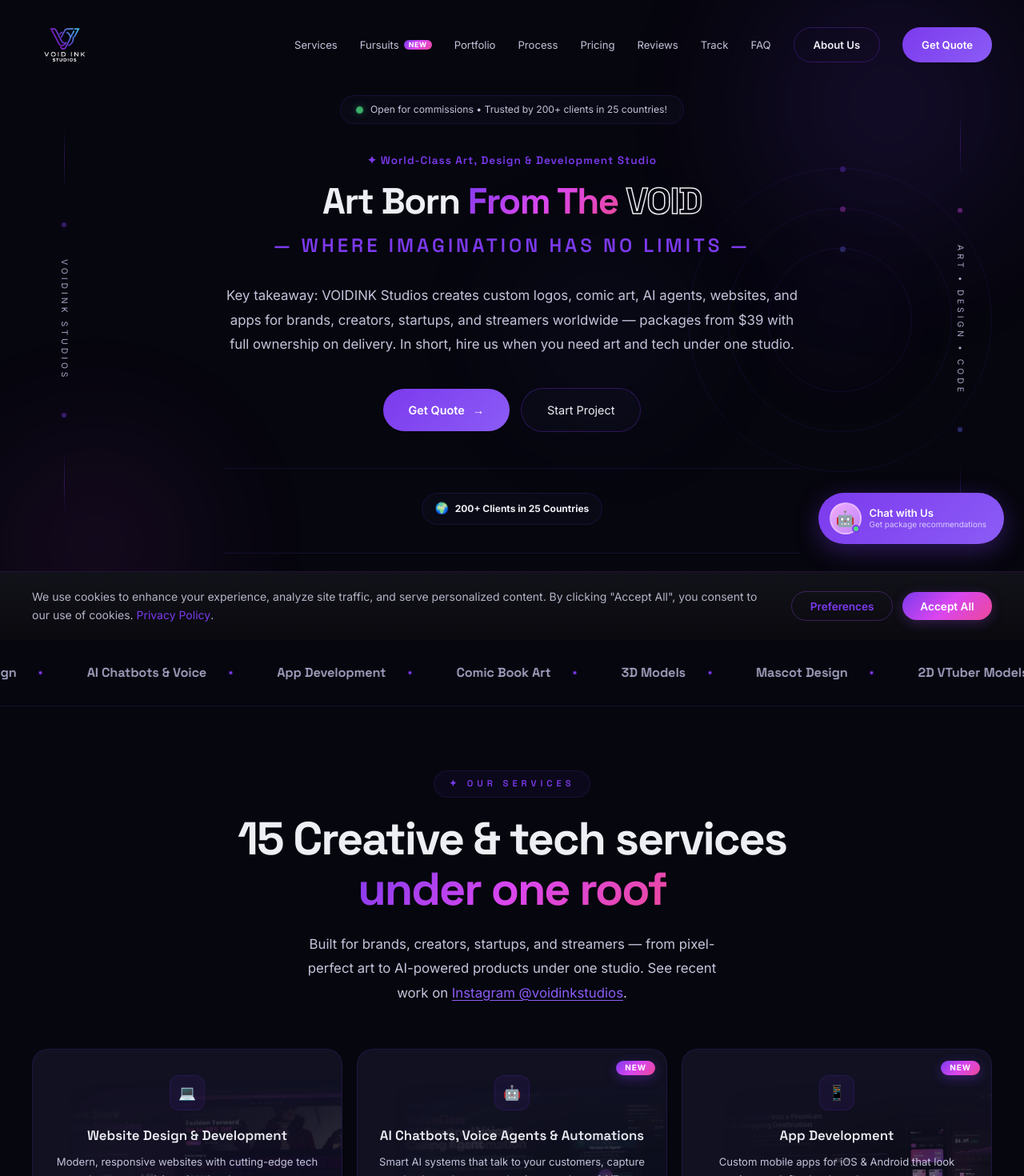
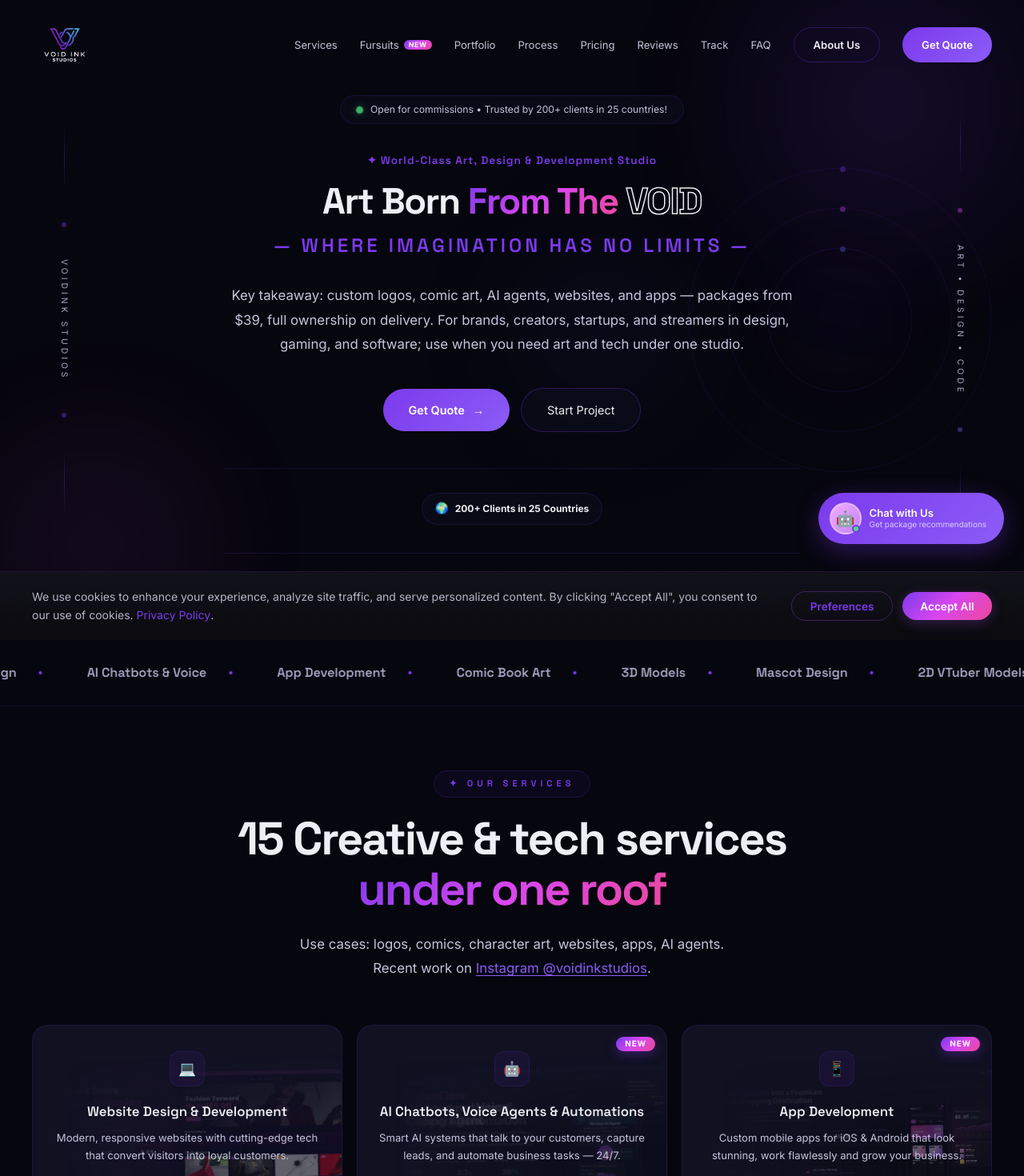
Before and after one commit to ZiaShah-phonicly/voidinkstudio, a React (Vite) app: page / in a window 1280 px wide. Shown: the top 1470 px of the page at 80% size. Built offline with nearby package versions, Linux system fonts and the light colour scheme.

Commit message:
with short and use case wording use to improves seo

```diff
--- a/index.html
+++ b/index.html
@@ -79,7 +79,7 @@
             "logo": "https://voidinkstudios.com/voidink_logo.jpeg",
             "image": "https://voidinkstudios.com/og-image.jpg",
             "email": "support@voidinkstudios.com",
-            "description": "Remote-first creative and technology studio for custom artwork, branding, websites, apps, and AI agents.",
+            "description": "Remote-first creative and technology studio for brands, creators, startups, and streamers — custom artwork, branding, websites, apps, and AI agents.",
             "areaServed": "Worldwide",
             "sameAs": [
               "https://x.com/voidinkstudios",
--- a/src/data/seo.js
+++ b/src/data/seo.js
@@ -58,7 +58,7 @@ export function organizationSchema() {
     image: `${SITE_ORIGIN}/og-image.jpg`,
     email: 'support@voidinkstudios.com',
     description:
-      'Remote-first creative and technology studio for custom artwork, branding, websites, apps, and AI agents.',
+      'Remote-first creative and technology studio for brands, creators, startups, and streamers — custom artwork, branding, websites, apps, and AI agents.',
     areaServed: 'Worldwide',
     sameAs: ['https://x.com/voidinkstudios', 'https://www.instagram.com/voidinkstudios/'],
   }
--- a/src/pages/HomePage.jsx
+++ b/src/pages/HomePage.jsx
@@ -474,9 +474,9 @@ export default function HomePage() {
             </h1>
             <div className="hero-tg">— Where Imagination Has No Limits —</div>
             <p className="hero-d">
-              Key takeaway: VOIDINK Studios creates custom logos, comic art, AI agents, websites, and apps for brands,
-              creators, startups, and streamers worldwide — packages from $39 with full ownership on delivery. In short,
-              hire us when you need art and tech under one studio.
+              Key takeaway: custom logos, comic art, AI agents, websites, and apps — packages from $39, full ownership on
+              delivery. For brands, creators, startups, and streamers in design, gaming, and software; use when you need
+              art and tech under one studio.
             </p>
             <div className="hero-act">
               <a href="#query" className="bp" onClick={(e) => handleAnchorClick(e, '#query')}>
@@ -539,8 +539,7 @@ export default function HomePage() {
                 <span className="gt">under one roof</span>
               </h2>
             <p className="section-sub">
-              Built for brands, creators, startups, and streamers — from pixel-perfect art to AI-powered products under
-              one studio. See recent work on{' '}
+              Use cases: logos, comics, character art, websites, apps, AI agents. Recent work on{' '}
               <a href="https://www.instagram.com/voidinkstudios/" target="_blank" rel="noopener noreferrer">
                 Instagram @voidinkstudios
               </a>
@@ -642,8 +641,7 @@ export default function HomePage() {
               How we bring ideas <span className="gt">to life</span>
             </h2>
             <p className="section-sub">
-              Direct answer: every project follows four steps — Discovery, Concept, Refine, and Deliver — so you know
-              what happens after you submit a brief.
+              Direct answer: four steps — Discovery, Concept, Refine, Deliver.
             </p>
           </Reveal>
           <div className="pr-g">
@@ -671,7 +669,7 @@ export default function HomePage() {
             <h2 className="section-title">
               Transparent pricing, <span className="gt">no surprises</span>
             </h2>
-            <p className="section-sub">Clear packages, fixed delivery times, and 100% ownership rights.</p>
+            <p className="section-sub">Clear packages, fixed timelines, full ownership after payment.</p>
           </Reveal>
           <Reveal>
             <div className="pt-tabs" role="tablist">
@@ -720,8 +718,7 @@ export default function HomePage() {
               Frequently Asked <span className="gt">Questions</span>
             </h2>
             <p className="section-sub">
-              Direct answer: most clients ask about pricing, deposits, ownership, and how to start — short answers are
-              below, with the full FAQ on a dedicated page.
+              Short answers on pricing, deposits, ownership, and how to start.
             </p>
           </Reveal>
 
@@ -771,8 +768,7 @@ export default function HomePage() {
               What clients <span className="gt">say about us</span>
             </h2>
             <p className="section-sub">
-              Bottom line: clients hire VOIDINK for clear communication, on-time delivery, and final files they fully
-              own.
+              Bottom line: clear communication, on-time delivery, full ownership.
             </p>
           </Reveal>
           <div className="tm-g">
@@ -1137,9 +1133,7 @@ export default function HomePage() {
               <h2 className="section-title">
                 Ready to bring your vision to <span className="gt">life?</span>
               </h2>
-              <p className="section-sub">
-                Bottom line: start with a free quote — we reply fast with timeline, package options, and next steps.
-              </p>
+              <p className="section-sub">Start with a free quote — timeline and packages, fast.</p>
               <div style={{ display: 'flex', gap: '12px', justifyContent: 'center', flexWrap: 'wrap' }}>
                 <a href="#query" className="bp" onClick={(e) => handleAnchorClick(e, '#query')}>
                   Start a Project <span aria-hidden="true">→</span>
```
